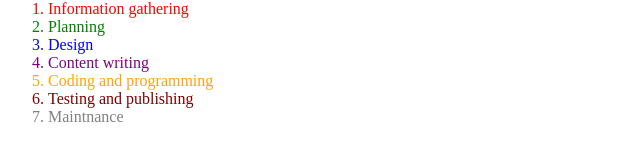
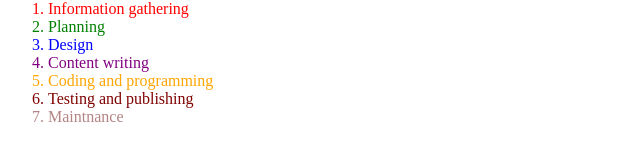
Before and after one commit to Slobodanka21/Introduction-to-Front-end-development, a plain HTML site: page index.html in a window 1280 px wide. Shown: the part 204-364 px from the top of the page, 0-640 px from the left. Drawn offline with Linux system fonts and the light colour scheme.

Commit message:
change of colour

```diff
--- a/index.html
+++ b/index.html
@@ -18,5 +18,5 @@
     <li style="color: purple";>Content writing</li>
     <li style="color: orange";>Coding and programming</li>
     <li style="color: maroon";>Testing and publishing</li>
-    <li style="color: gray";>Maintnance</li>
+    <li style="color: rgb(180, 131, 131)";>Maintnance</li>
     </ol>
```
